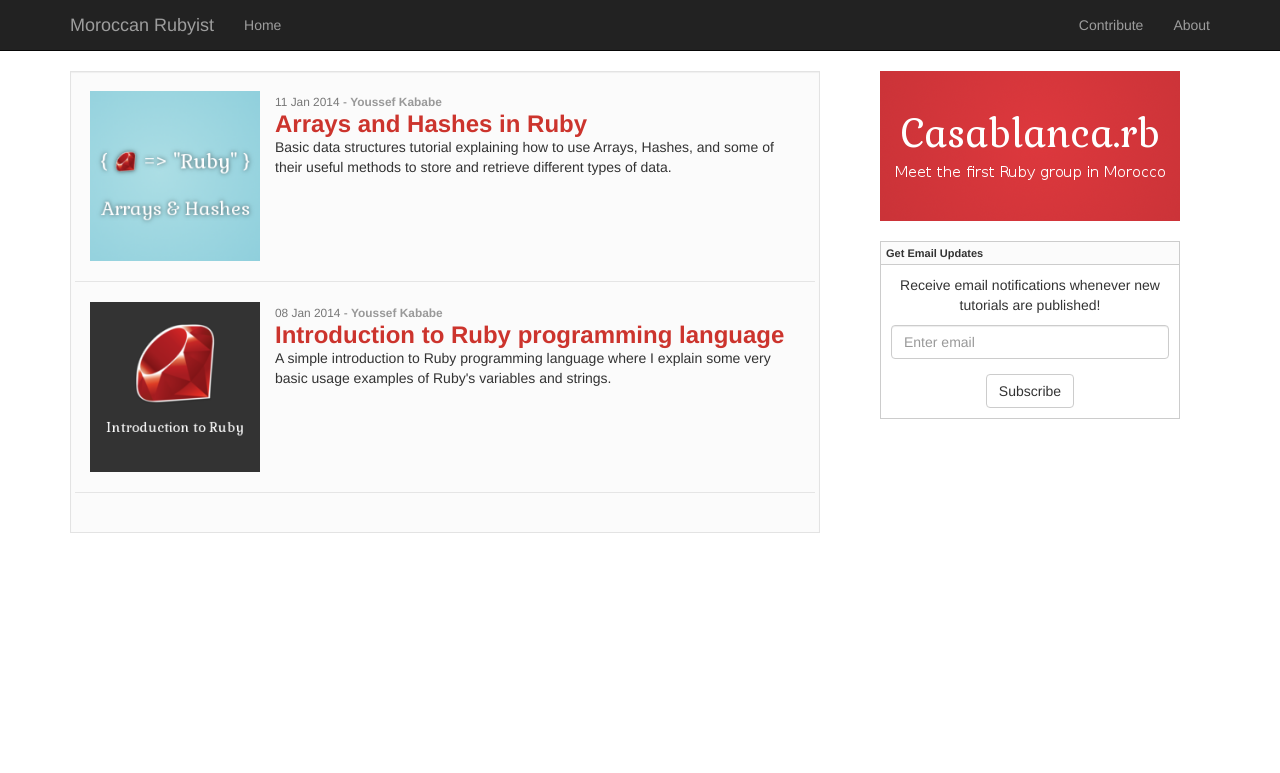
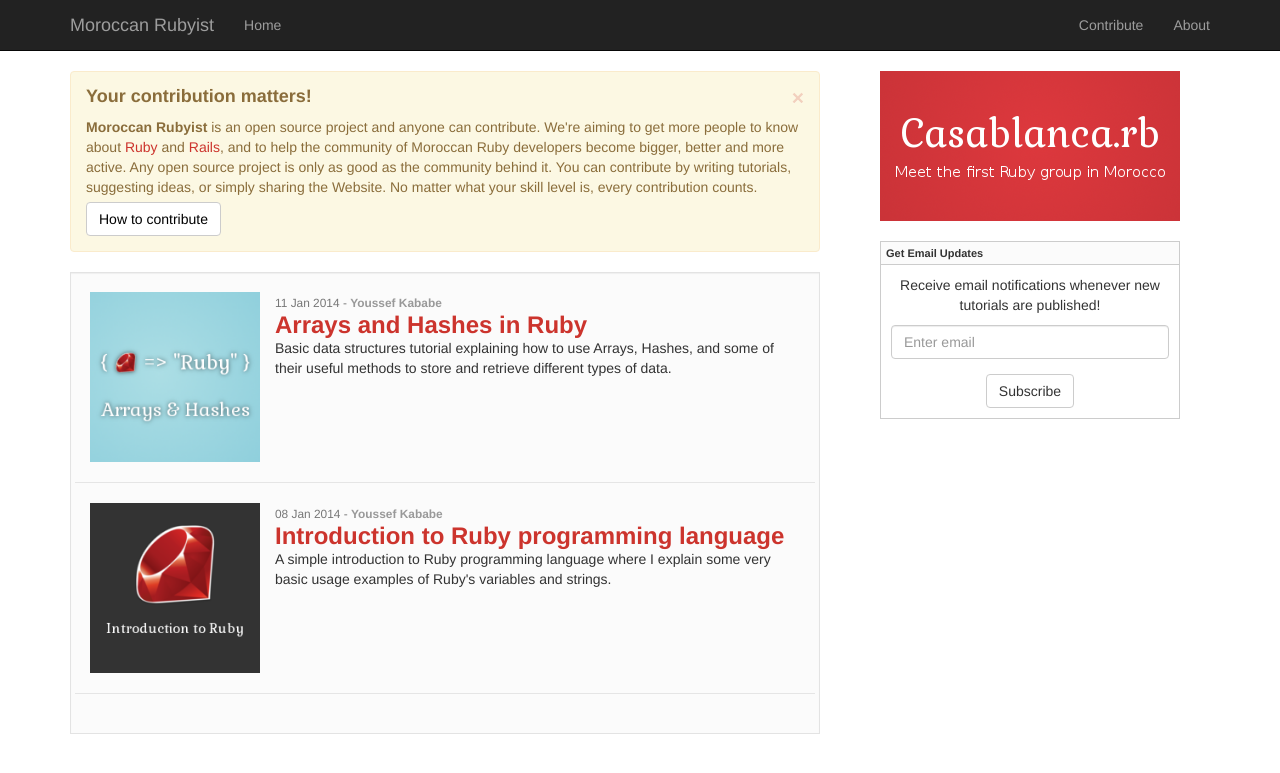
Before and after one commit to MoroccanRubyist/moroccanrubyist.github.io, a Jekyll site: the page built from index.html, in a window 1280 px wide and 900 px high, cut to the strip 0-816 px from the top of the window. Shown: the top 773 px of the strip. Built offline with Jekyll 4.4.1, drawn with Linux system fonts in a browser that asks for light colours; nearby versions of some CDN libraries; Markdown is read by kramdown in place of the engine named in the settings; the list of posts is cut into pages by our own code.

Commit message:
Add alert

```diff
--- a/_layouts/default.html
+++ b/_layouts/default.html
@@ -96,6 +96,26 @@
           <div class="container pages-container">
             <div class="row">
               <div class="main col-md-8 col-sm-12 col-xs-12">
+                {% if page.url != "/contribute/index.html" %}
+                <div class="alert alert-warning fade in">
+                  <a class="close" data-dismiss="alert" href="#" aria-hidden="true">&times;</a>
+                  <h4><strong>Your contribution matters!</strong></h4>
+                  <p>
+                    <strong>Moroccan Rubyist</strong> is an open source project
+                    and anyone can contribute. We're aiming to get more people to know about
+                    <a target="_blank" href="http://ruby-lang.org">Ruby</a> and
+                    <a target="_blank" href="http://rubyonrails.org">Rails</a>,
+                    and to help the community of Moroccan Ruby developers become bigger, better and more active.
+                    Any open source project is only as good as the
+                    community behind it. You can contribute by writing tutorials,
+                    suggesting ideas, or simply sharing the Website. No matter what
+                    your skill level is, every contribution counts.
+                  </p>
+                  <p>
+                    <a class="btn btn-default" style="color:#000;" href="/contribute">How to contribute</a>
+                  </p>
+                </div>
+                {% endif %}
                 {{ content }}
               </div>
               {% include sidebar.html %}
```
